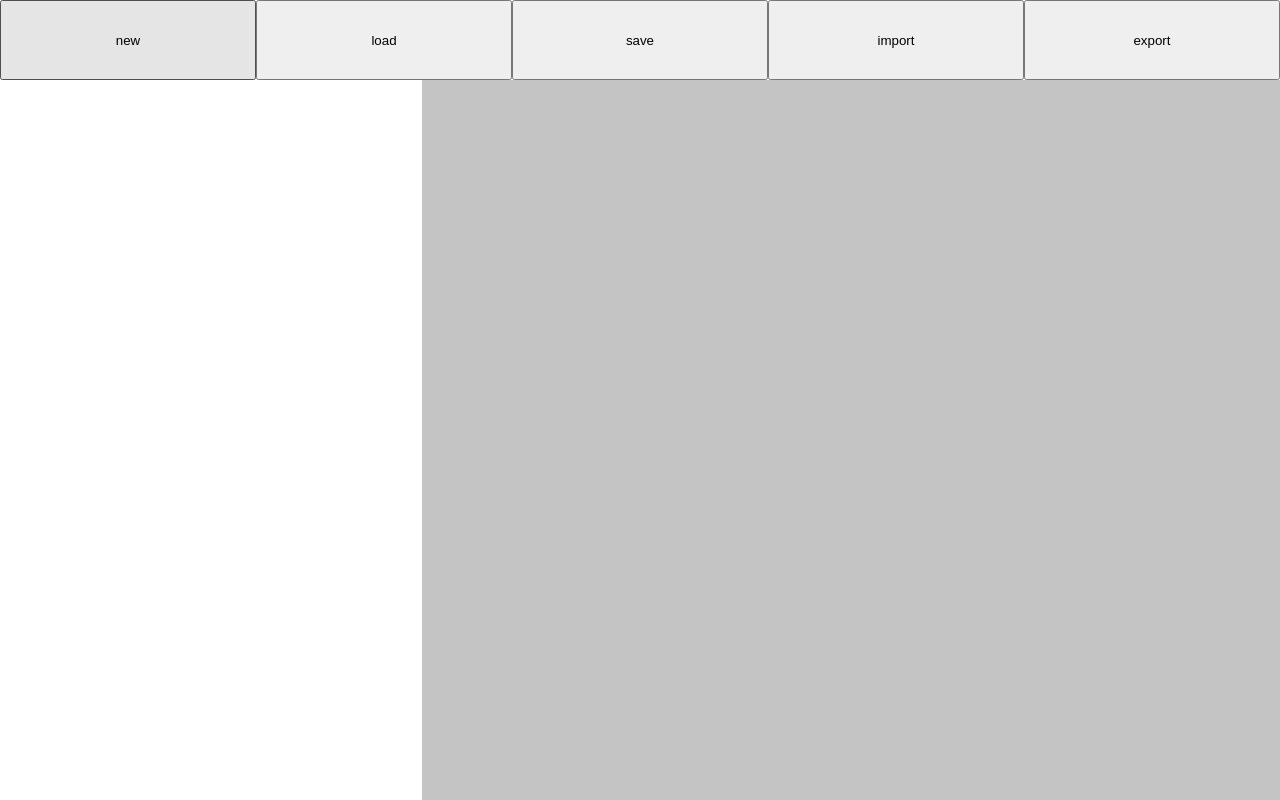
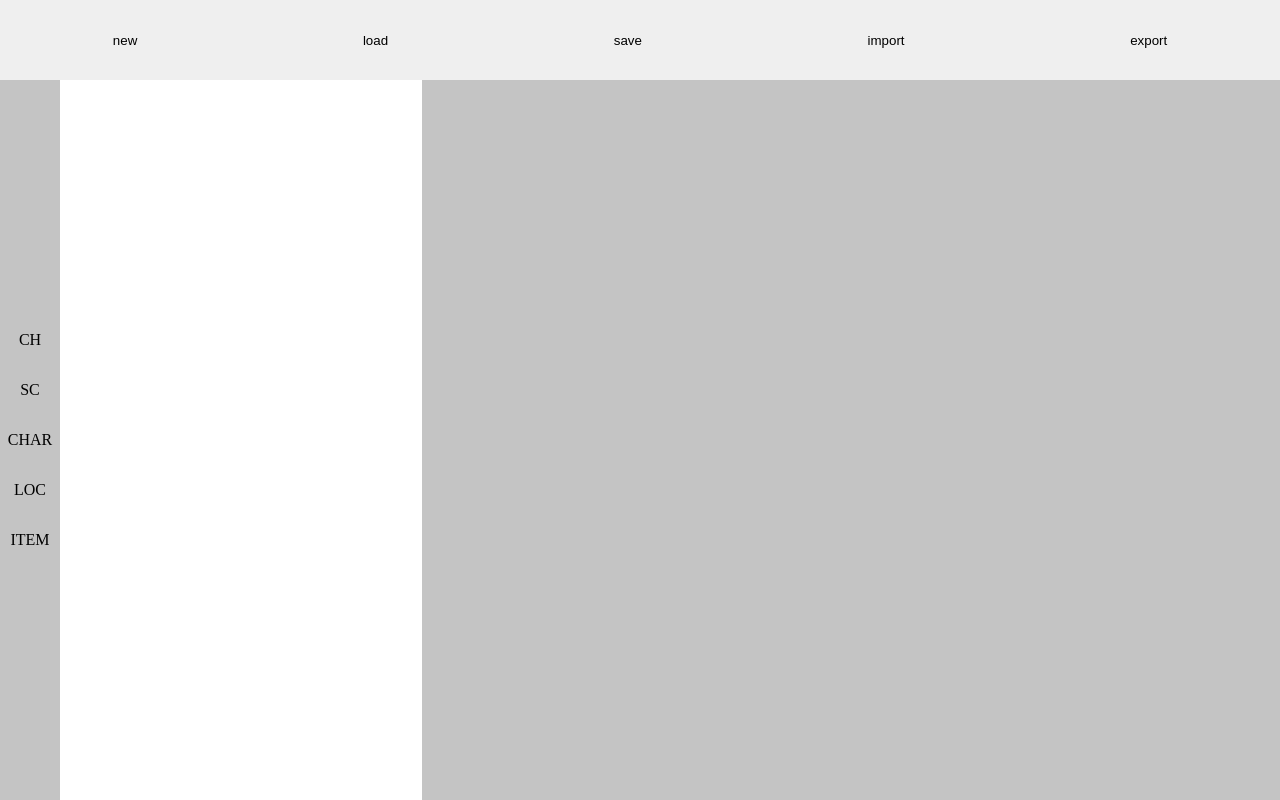
Before and after one commit to ParedrosPenandPaper/Paredros-Creator, a Vue app: page / in a window 1280 px wide. Built offline with nearby package versions, Linux system fonts and the light colour scheme.

Commit message:
tree components introduced

```diff
--- a/src/App.vue
+++ b/src/App.vue
@@ -15,7 +15,7 @@
     export default {
         name: 'app',
         data: function() {
-
+            return {}
         },
         components: {
             Editor,
--- a/src/components/menuebar/Menuebar.vue
+++ b/src/components/menuebar/Menuebar.vue
@@ -23,7 +23,8 @@
 }
 
 button{
-    width: 20%;
     height: 100%;
+    flex-grow: 1;
+    border-style: none;
 }
 </style>
--- /dev/null
+++ b/src/components/tree/Dragitem.vue
@@ -0,0 +1,29 @@
+<template>
+    <div class="item-container">
+        <p class="label-container">
+            {{label}}
+        </p>
+    </div>
+</template>
+
+<script>
+    export default {
+        props:{
+            label: String
+        }
+    }
+</script>
+
+<style scoped>
+    .item-container{
+        width: 50px;
+        height: 50px;
+        cursor: move;
+    }
+
+    .label-container{
+        display: flex;
+        justify-content: center;
+        align-items: center;
+    }
+</style>
--- /dev/null
+++ b/src/components/tree/Dragzone.vue
@@ -0,0 +1,33 @@
+<template>
+    <div class="drag-zone-container">
+        <drag-item v-for="(item,index) in dragItems" :key="index" :label="item"></drag-item>
+    </div>
+</template>
+
+<script>
+    import DragItem from './Dragitem.vue'
+
+    export default {
+        data: function(){
+            return {
+                dragItems: [ 'CH', 'SC', 'CHAR', 'LOC', 'ITEM' ]
+            }
+        },
+        components: {
+            DragItem
+        }
+    }
+</script>
+
+<style scoped>
+    .drag-zone-container{
+        height: 100%;
+        width: 60px;
+        background-color: #c4c4c4;
+
+        display: flex;
+        flex-flow: column nowrap;
+        justify-content: center;
+        align-items: center;
+    }
+</style>
--- /dev/null
+++ b/src/components/tree/Dropzone.vue
@@ -0,0 +1,15 @@
+<template>
+    <div class="drop-zone-container"></div>
+</template>
+
+<script>
+    export default {
+    }
+</script>
+
+<style scoped>
+    .drop-zone-container{
+        height: 100%;
+        width: calc(100% - 60px);
+    }
+</style>
--- a/src/components/tree/Tree.vue
+++ b/src/components/tree/Tree.vue
@@ -1,13 +1,27 @@
 <template>
-    <div class="tree-container"></div>
+    <div class="tree-container">
+        <dragzone></dragzone>
+        <dropzone></dropzone>
+    </div>
 </template>
 
 <script>
+    import Dragzone from './Dragzone.vue'
+    import Dropzone from './Dropzone.vue'
+
     export default {
-        name: "Tree"
+        components: {
+            Dragzone,
+            Dropzone
+        }
     }
 </script>
 
 <style scoped>
-
+    .tree-container{
+        display: flex;
+        flex-flow: row nowrap;
+        justify-content: stretch;
+        align-items: center;
+    }
 </style>
```
